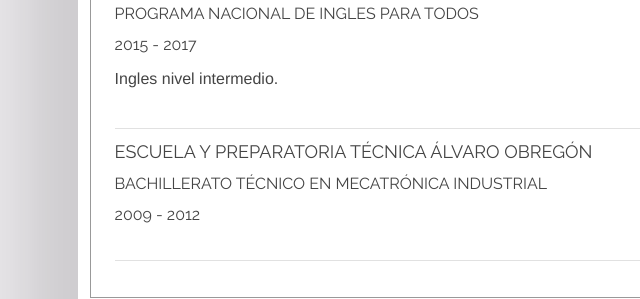
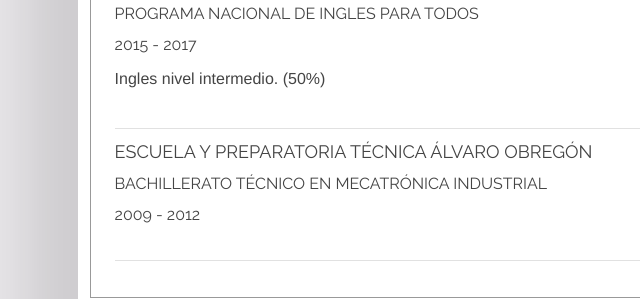
Before and after one commit to IngLuisPerez/CV-appsoluciones, a plain HTML site: page index.html in a window 1280 px wide. Shown: the part 2315-2614 px from the top of the page, 120-760 px from the left. Drawn offline with nearby package versions, Linux system fonts and the light colour scheme.

Commit message:
Modificando el nivel de ingles

```diff
--- a/index.html
+++ b/index.html
@@ -261,7 +261,7 @@
                 <h5>Alfa Hilt Systems</h5>
                 <h6>Programa nacional de ingles para todos<h6>
                 <h6>2015 - 2017</h6>
-                <p>Ingles nivel intermedio.</p>
+                <p>Ingles nivel intermedio. (50%)</p>
                 <!-- <div class="experience__more">
                     <button type="button" class="btn--more js--btn-more is--visible">MORE</button>
                     <button type="button" class="btn--more js--btn-less">LESS</button>
```
